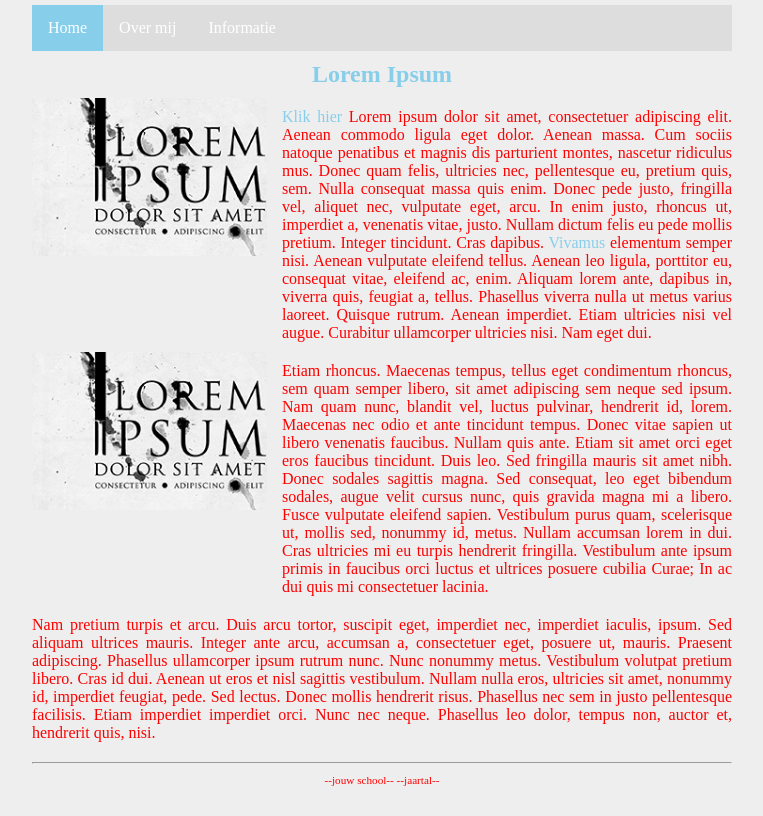
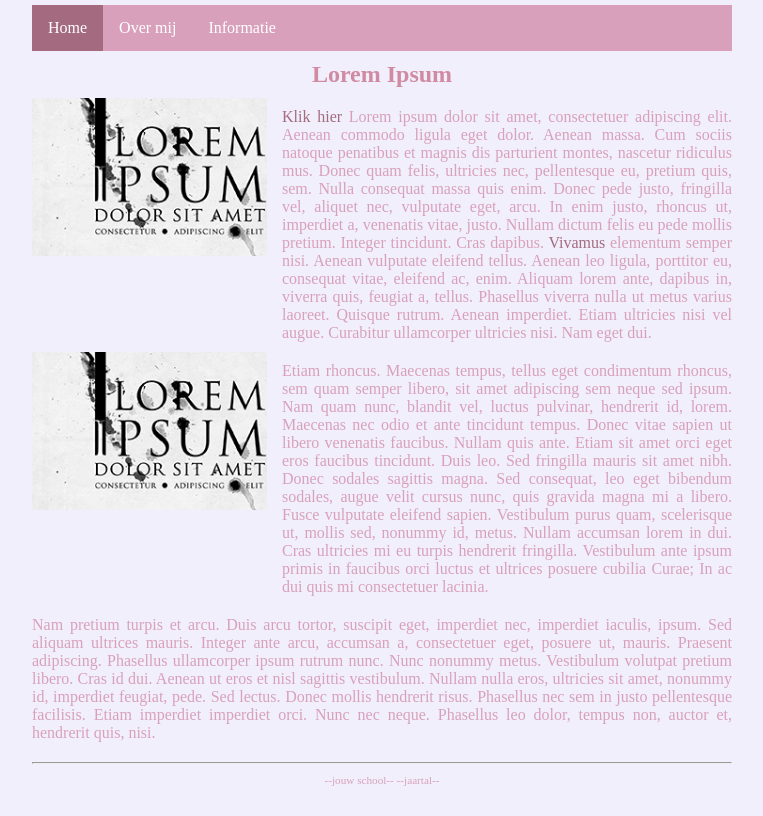
Before and after one commit to emmaus-4h/website-4hin1-noemie, a plain HTML site: page index.html in a window 1280 px wide. Shown: the part 82-898 px from the top of the page, without its empty margins (258-1021 px from the left). Drawn offline with Linux system fonts and the light colour scheme.

Commit message:
kleine wijziging aan de kleur

```diff
--- a/style.css
+++ b/style.css
@@ -9,8 +9,8 @@
 
 html, body {                      /* geldt voor html en body */
   margin: 0px;                    /* standaard marge 0 */
-  background-color: #EEEEEE;    /* achtergrondkleur lichtgrijs */
-  color: #ff0000;               /* tekstkleur donkergrijs */
+  background-color: #f0effb;    /* achtergrondkleur lichtgrijs */
+  color: #d9a0bc;               /* tekstkleur donkergrijs */
 }
 
 body * {                          /* geldt voor alles in body */
@@ -61,7 +61,7 @@ p {
 /* Opmaak voor alle pagina's */
 
 h1, h2, h3 {
-      color: skyblue;
+      color: #d08ba3;
 }
 
 .smalltext {
@@ -70,7 +70,7 @@ h1, h2, h3 {
 }
 
 a {
-    color: skyblue;
+    color: #a46a7f;
     text-decoration: none;
 }
 
@@ -84,7 +84,7 @@ nav ul {
     list-style-type: none;
     margin: auto;
     padding: 0;
-    background-color: #dddddd;
+    background-color: #d9a0bc;
     overflow: hidden;
 }
 
@@ -105,5 +105,5 @@ nav li a:hover {
 }
 
 nav li a.active {
-    background-color: skyblue;
+    background-color: #a46a7f;
 }
```
